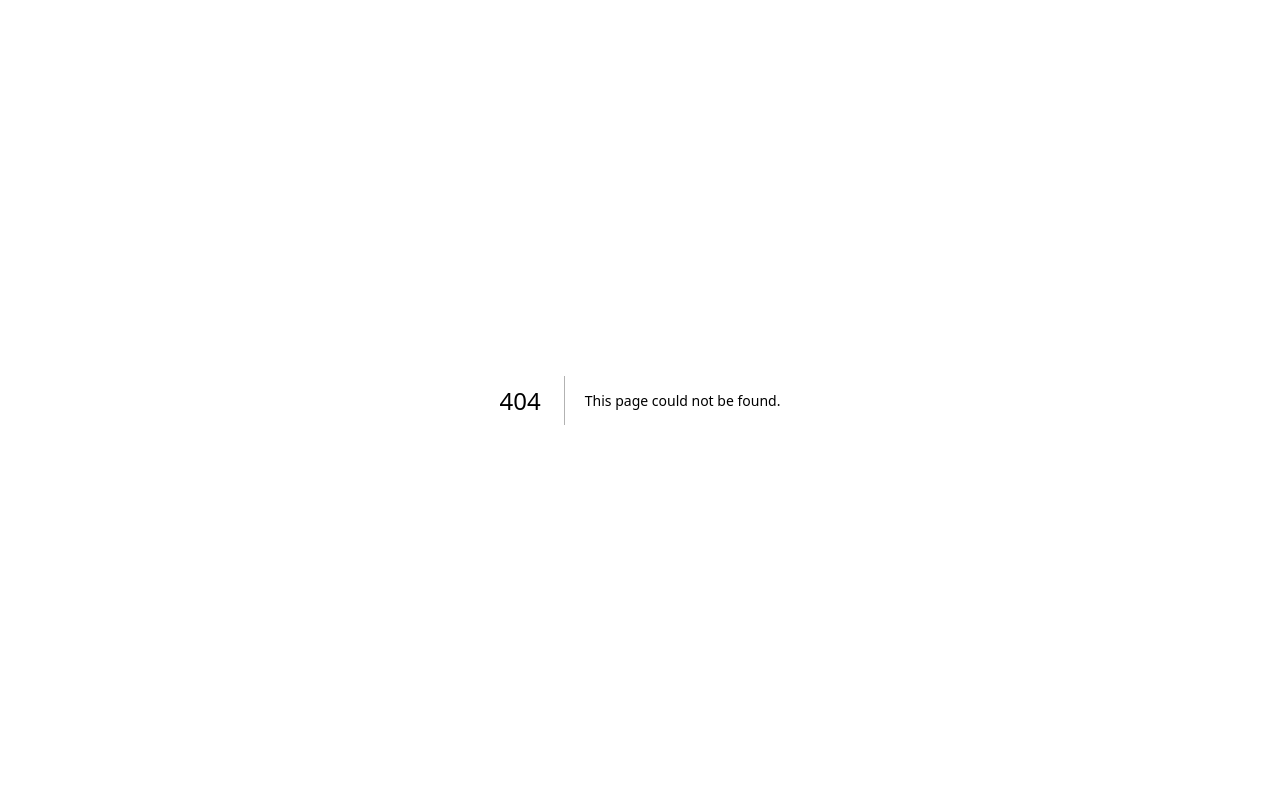
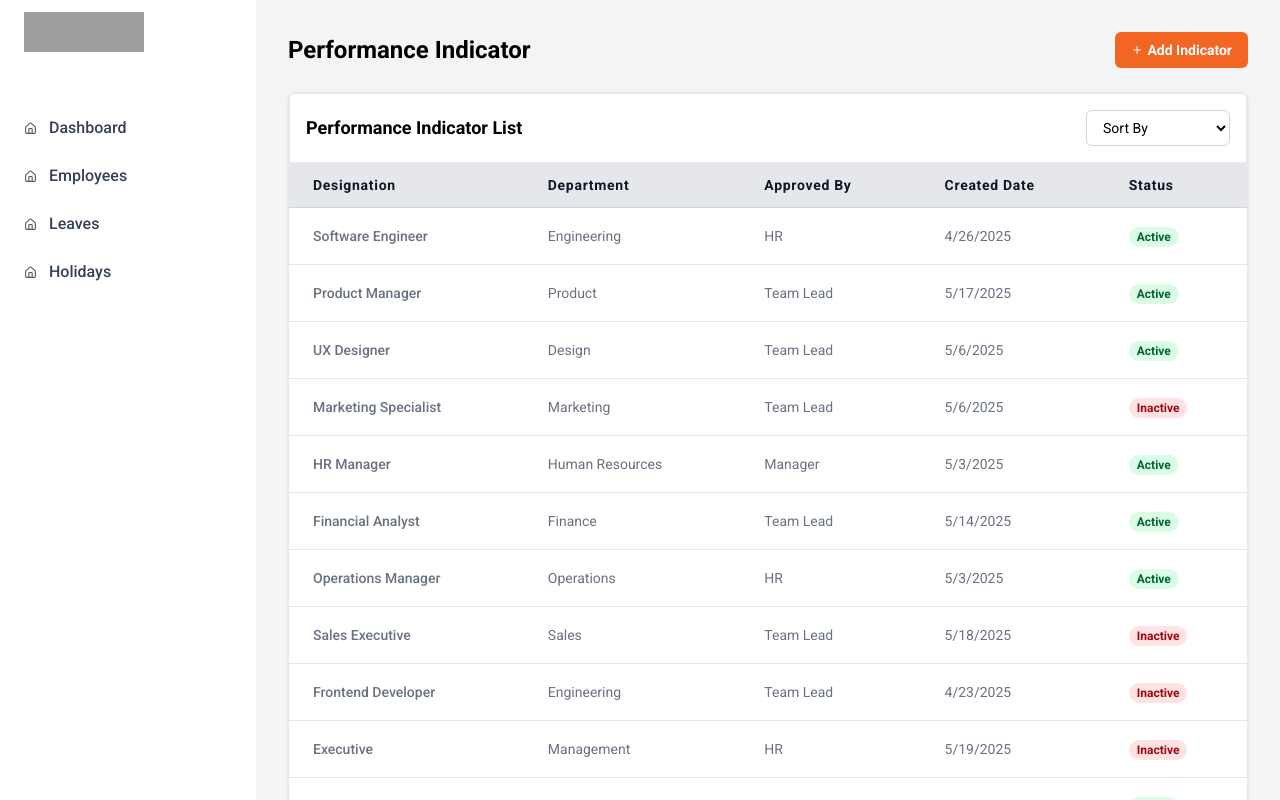
Before and after one commit to Blue-Health-Here/frontend.hr-management-system, a Next.js app: page /performance-indicator in a window 1280 px wide. Before the commit this address had no page. Built offline with nearby package versions, Linux system fonts and the light colour scheme; grey boxes are pictures that could not be loaded.

Commit message:
performance-indicator-page-created

```diff
--- /dev/null
+++ b/app/performance-indicator/page.tsx
@@ -0,0 +1,13 @@
+import React from "react";
+import PerformanceIndicator from "@/components/performance-indicator";
+import MainLayout from "@/components/layouts/MainLayout";
+
+function Page() {
+  return (
+    <MainLayout>
+      <PerformanceIndicator />
+    </MainLayout>
+  );
+}
+
+export default Page;
--- a/components/leaves/DataTableListing.tsx
+++ b/components/leaves/DataTableListing.tsx
@@ -1,13 +1,31 @@
-import { Leave } from "@/utils/types";
-import Image from "next/image";
+import { Leave, PerformanceIndicator } from "@/utils/types";
 import React from "react";
+import { DataTableProps } from "@/utils/types";
 
-const DataTableListing: React.FC<any> = ({ filteredLeaves }) => {
+type TableData = Leave[] | PerformanceIndicator[];
+
+const DataTableListing: React.FC<DataTableProps> = ({
+  filteredLeaves,
+  indicators
+}) => {
+  const data = filteredLeaves || indicators;
+  const isLeavesTable = !!filteredLeaves;
+
+  if (!data || data.length === 0) {
+    return (
+      <div className="p-4 text-center text-gray-500">
+        {isLeavesTable ? "No leaves found" : "No performance indicators found"}
+      </div>
+    );
+  }
+
   return (
     <div className="overflow-x-auto">
       <table className="min-w-full divide-y divide-gray-200">
         <thead>
           <tr className="bg-gray-200">
+            {isLeavesTable ? (
+              <>
                 <th className="py-3 px-6 text-left text-sm font-bold text-gray-900 tracking-wider border-b border-gray-300">
                   Employee
                 </th>
@@ -23,51 +41,95 @@ const DataTableListing: React.FC<any> = ({ filteredLeaves }) => {
                 <th className="py-3 px-6 text-left text-sm font-bold text-gray-900 tracking-wider border-b border-gray-300">
                   Days
                 </th>
+              </>
+            ) : (
+              <>
+                <th className="py-3 px-6 text-left text-sm font-bold text-gray-900 tracking-wider border-b border-gray-300">
+                  Designation
+                </th>
+                <th className="py-3 px-6 text-left text-sm font-bold text-gray-900 tracking-wider border-b border-gray-300">
+                  Department
+                </th>
+                <th className="py-3 px-6 text-left text-sm font-bold text-gray-900 tracking-wider border-b border-gray-300">
+                  Approved By
+                </th>
+                <th className="py-3 px-6 text-left text-sm font-bold text-gray-900 tracking-wider border-b border-gray-300">
+                  Created Date
+                </th>
+                <th className="py-3 px-6 text-left text-sm font-bold text-gray-900 tracking-wider border-b border-gray-300">
+                  Status
+                </th>
+              </>
+            )}
           </tr>
         </thead>
         <tbody className="divide-y divide-gray-200">
-                    {filteredLeaves.map((leave: Leave) => (
-                        <tr key={leave.id} className="hover:bg-gray-50">
+          {data.map((item) => (
+            <tr key={item.id} className="hover:bg-gray-50">
+              {isLeavesTable ? (
+                <>
                   <td className="py-4 px-6 whitespace-nowrap">
                     <div className="flex items-center">
                       <div className="flex-shrink-0 h-10 w-10">
-                                        <Image
-                                            src={leave.employeeImage}
-                                            alt={leave.employee}
-                                            width={40}
-                                            height={40}
-                                            className="rounded-full"
-                                            unoptimized
+                        <img
+                          src={(item as Leave).employeeImage}
+                          alt={(item as Leave).employee}
+                          className="rounded-full h-10 w-10"
                         />
                       </div>
                       <div className="ml-4">
                         <div className="text-sm font-medium text-gray-500">
-                                            {leave.employee}
+                          {(item as Leave).employee}
                         </div>
                         <div className="text-sm text-gray-500">
-                                            {leave.department}
+                          {(item as Leave).department}
                         </div>
                       </div>
                     </div>
                   </td>
                   <td className="py-4 px-6 whitespace-nowrap text-sm text-gray-500">
-                                {leave.leaveType}
+                    {(item as Leave).leaveType}
                   </td>
                   <td className="py-4 px-6 whitespace-nowrap text-sm text-gray-500">
-                                {leave.from}
+                    {(item as Leave).from}
                   </td>
                   <td className="py-4 px-6 whitespace-nowrap text-sm text-gray-500">
-                                {leave.to}
+                    {(item as Leave).to}
                   </td>
                   <td className="py-4 px-6 whitespace-nowrap text-sm text-gray-500">
-                                {leave.days} Days
+                    {(item as Leave).days} Days
                   </td>
+                </>
+              ) : (
+                <>
+                  <td className="py-4 px-6 whitespace-nowrap text-sm font-medium text-gray-500">
+                    {(item as PerformanceIndicator).designation}
+                  </td>
+                  <td className="py-4 px-6 whitespace-nowrap text-sm text-gray-500">
+                    {(item as PerformanceIndicator).department}
+                  </td>
+                  <td className="py-4 px-6 whitespace-nowrap text-sm text-gray-500">
+                    {(item as PerformanceIndicator).approvedBy}
+                  </td>
+                  <td className="py-4 px-6 whitespace-nowrap text-sm text-gray-500">
+                    {(item as PerformanceIndicator).createdDate}
+                  </td>
+                  <td className="py-4 px-6 whitespace-nowrap">
+                    <span className={`px-2 inline-flex text-xs leading-5 font-semibold rounded-full
+                      ${(item as PerformanceIndicator).status === 'Active'
+                        ? 'bg-green-100 text-green-800'
+                        : 'bg-red-100 text-red-800'}`}>
+                      {(item as PerformanceIndicator).status}
+                    </span>
+                  </td>
+                </>
+              )}
             </tr>
           ))}
         </tbody>
       </table>
     </div>
-    )
+  );
 };
 
 export default DataTableListing;
--- /dev/null
+++ b/components/performance-indicator/index.tsx
@@ -0,0 +1,74 @@
+"use client";
+import React, { useState } from "react";
+import { Plus } from "lucide-react";
+import { employeeData } from "@/utils/constants";
+import { Employees, PerformanceIndicator } from "@/utils/types";
+import DataTableListing from "../leaves/DataTableListing";
+
+const PerformanceIndicatorPage = () => {
+  const [employees] = useState<Employees[]>(employeeData);
+  const [sortOption, setSortOption] = useState<string>("");
+
+  const performanceData: PerformanceIndicator[] = employees.map((employee) => {
+    const statuses: ('Active' | 'Inactive')[] = ['Active', 'Inactive'];
+    const randomStatus = statuses[Math.floor(Math.random() * statuses.length)];
+
+    return {
+      id: employee.id,
+      designation: employee.designation || "Software Engineer",
+      department: employee.department,
+      approvedBy: ["Manager", "HR", "Team Lead"][Math.floor(Math.random() * 3)],
+      createdDate: new Date(
+        Date.now() - Math.floor(Math.random() * 30) * 24 * 60 * 60 * 1000
+      ).toLocaleDateString(),
+      status: randomStatus,
+    };
+  });
+
+  const filteredIndicators = performanceData.sort((a, b) => {
+    if (sortOption === "ascending") {
+      return a.designation.localeCompare(b.designation);
+    }
+    return 0;
+  });
+
+  return (
+    <div>
+      <div className="flex flex-col sm:flex-row justify-between items-start sm:items-center mb-6 gap-4">
+        <h1 className="text-2xl font-bold">Performance Indicator</h1>
+        <div className="flex flex-col sm:flex-row items-stretch gap-3 w-full sm:w-auto">
+          <button className="flex items-center justify-center text-nowrap xs:justify-start gap-1 px-4 py-2 bg-[#f26522] text-white rounded-md text-sm font-semibold hover:bg-[#e05b1a] transition-colors w-full xs:w-auto">
+            <Plus className="h-3 w-3" />
+            <span>Add Indicator</span>
+          </button>
+        </div>
+      </div>
+
+      <div className="overflow-x-auto bg-white rounded-lg shadow-sm border border-gray-200">
+        <div className="bg-white p-4 border border-gray-200">
+          <div className="flex flex-col md:flex-row justify-between items-start md:items-center gap-4">
+            <h2 className="text-lg font-semibold">Performance Indicator List</h2>
+            <div className="flex flex-col sm:flex-row items-stretch sm:items-center gap-3 w-full md:w-auto">
+              <div className="w-full sm:w-36">
+                <select
+                  id="sort"
+                  value={sortOption}
+                  onChange={(e) => setSortOption(e.target.value)}
+                  className="block w-full pl-3 pr-10 py-2 text-base border border-gray-300 focus:outline-none focus:ring-indigo-500 focus:border-indigo-500 sm:text-sm rounded-md"
+                >
+                  <option value="">Sort By</option>
+                  <option value="ascending">Designation (A-Z)</option>
+                </select>
+              </div>
+            </div>
+          </div>
+        </div>
+
+        {/* Table */}
+        <DataTableListing indicators={filteredIndicators} />
+      </div>
+    </div>
+  );
+};
+
+export default PerformanceIndicatorPage;
--- a/utils/types.ts
+++ b/utils/types.ts
@@ -76,6 +76,7 @@ export interface Employees {
   name: string;
   image: string;
   department: string;
+  designation?: string;
 }
 
 export interface Leave {
@@ -90,3 +91,15 @@ export interface Leave {
   isPlanned: boolean;
   isPending: boolean;
 }
+export interface PerformanceIndicator {
+  id: string;
+  designation: string;
+  department: string;
+  approvedBy: string;
+  createdDate: string;
+  status: "Active" | "Inactive";
+}
+export interface DataTableProps {
+  filteredLeaves?: Leave[];
+  indicators?: PerformanceIndicator[];
+}
```
Lines whose indentation alone changed are shown as unchanged.
